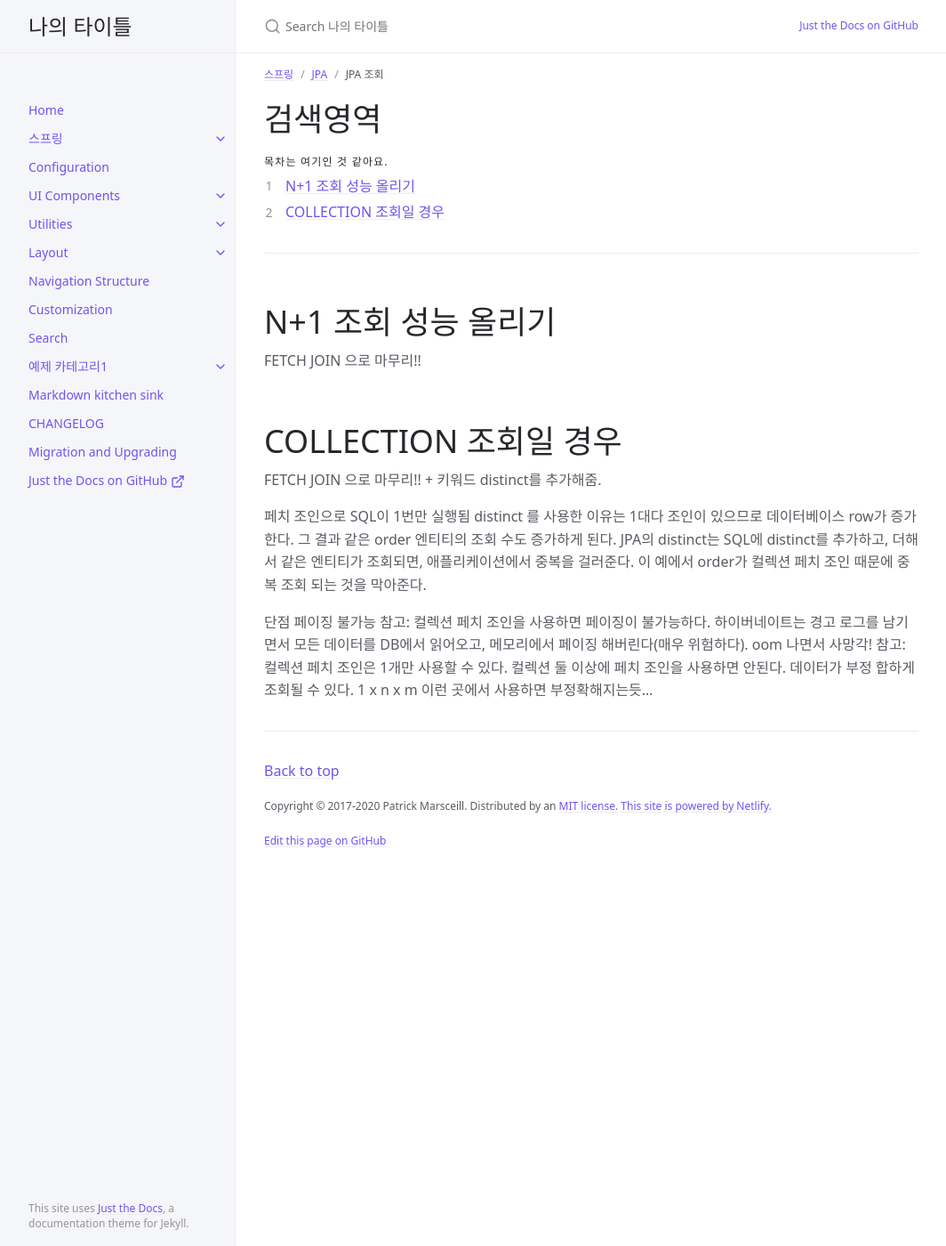
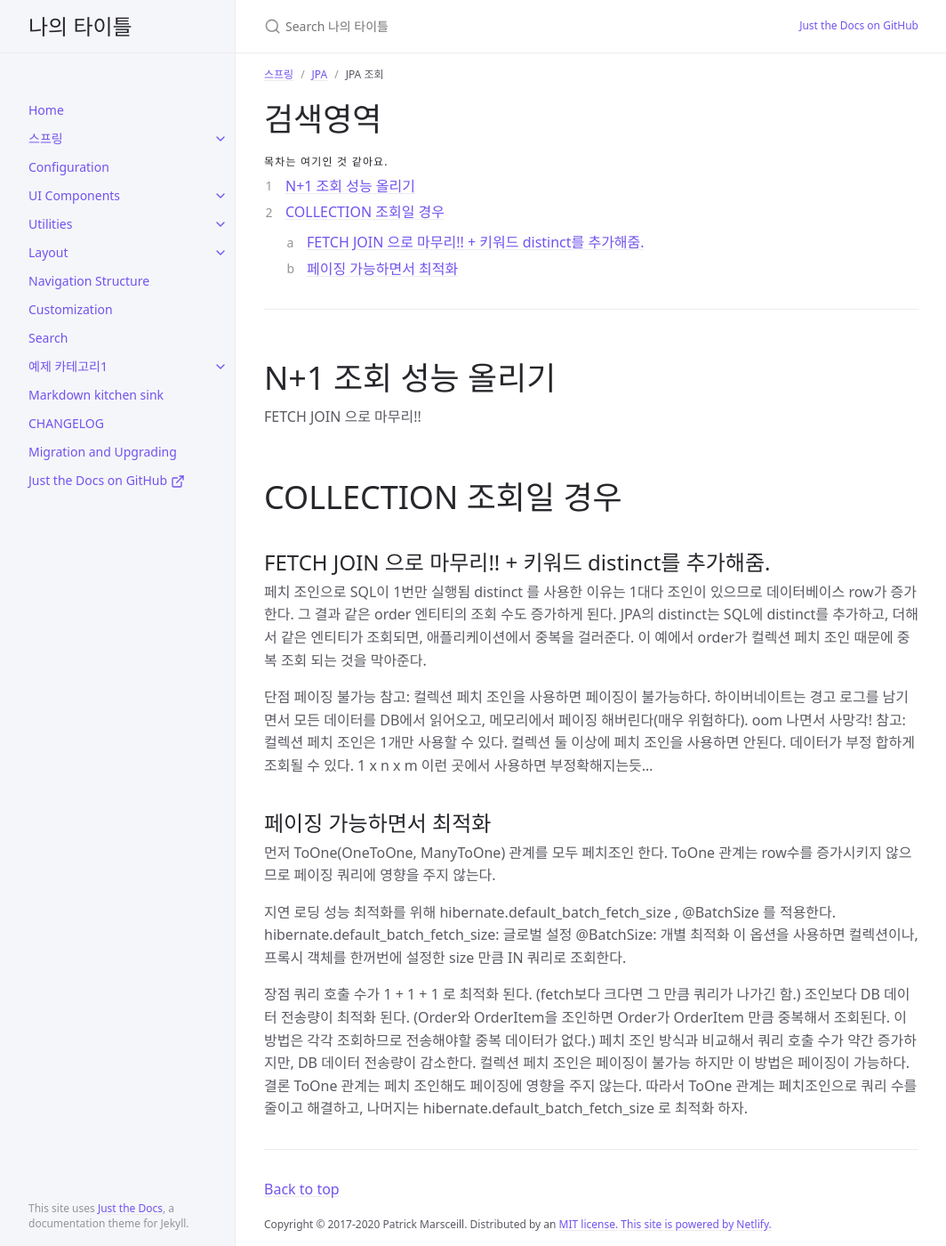
Before and after one commit to wlghks453/wlghks453.github.io, a Jekyll site: the page built from docs/spring/JPA-4.md, in a window 1280 px wide and 1400 px high. Shown: the whole window at 89% size, without its empty margins (107-1171 px from the left). Built offline with Jekyll 4.4.1, drawn with Linux system fonts in a browser that asks for light colours; cached includes are drawn as plain includes.

Commit message:
Update JPA-4.md

```diff
--- a/docs/spring/JPA-4.md
+++ b/docs/spring/JPA-4.md
@@ -24,7 +24,7 @@ FETCH JOIN 으로 마무리!!
 
 # COLLECTION 조회일 경우
 
-FETCH JOIN 으로 마무리!! + 키워드 distinct를 추가해줌.
+## FETCH JOIN 으로 마무리!! + 키워드 distinct를 추가해줌.
 
 페치 조인으로 SQL이 1번만 실행됨
 distinct 를 사용한 이유는 1대다 조인이 있으므로 데이터베이스 row가 증가한다. 그 결과 같은 order 엔티티의 조회 수도 증가하게 된다. JPA의 distinct는 SQL에 distinct를 추가하고,
@@ -34,3 +34,20 @@ distinct 를 사용한 이유는 1대다 조인이 있으므로 데이터베이
 페이징 불가능
 참고: 컬렉션 페치 조인을 사용하면 페이징이 불가능하다. 하이버네이트는 경고 로그를 남기면서 모든 데이터를 DB에서 읽어오고, 메모리에서 페이징 해버린다(매우 위험하다). oom 나면서 사망각!
 참고: 컬렉션 페치 조인은 1개만 사용할 수 있다. 컬렉션 둘 이상에 페치 조인을 사용하면 안된다. 데이터가 부정 합하게 조회될 수 있다.  1 x n x m 이런 곳에서 사용하면 부정확해지는듯...
+
+## 페이징 가능하면서 최적화
+
+먼저 ToOne(OneToOne, ManyToOne) 관계를 모두 페치조인 한다. ToOne 관계는 row수를 증가시키지 않으므로 페이징 쿼리에 영향을 주지 않는다.
+
+지연 로딩 성능 최적화를 위해 hibernate.default_batch_fetch_size , @BatchSize 를 적용한다.
+hibernate.default_batch_fetch_size: 글로벌 설정
+@BatchSize: 개별 최적화
+이 옵션을 사용하면 컬렉션이나, 프록시 객체를 한꺼번에 설정한 size 만큼 IN 쿼리로 조회한다.
+
+장점
+쿼리 호출 수가 1 + 1 + 1 로 최적화 된다.  (fetch보다 크다면 그 만큼 쿼리가 나가긴 함.)
+조인보다 DB 데이터 전송량이 최적화 된다. (Order와 OrderItem을 조인하면 Order가 OrderItem 만큼 중복해서 조회된다. 이 방법은 각각 조회하므로 전송해야할 중복 데이터가 없다.)
+페치 조인 방식과 비교해서 쿼리 호출 수가 약간 증가하지만, DB 데이터 전송량이 감소한다.
+컬렉션 페치 조인은 페이징이 불가능 하지만 이 방법은 페이징이 가능하다.
+결론
+ToOne 관계는 페치 조인해도 페이징에 영향을 주지 않는다. 따라서 ToOne 관계는 페치조인으로 쿼리 수를 줄이고 해결하고, 나머지는 hibernate.default_batch_fetch_size 로 최적화 하자.
```
